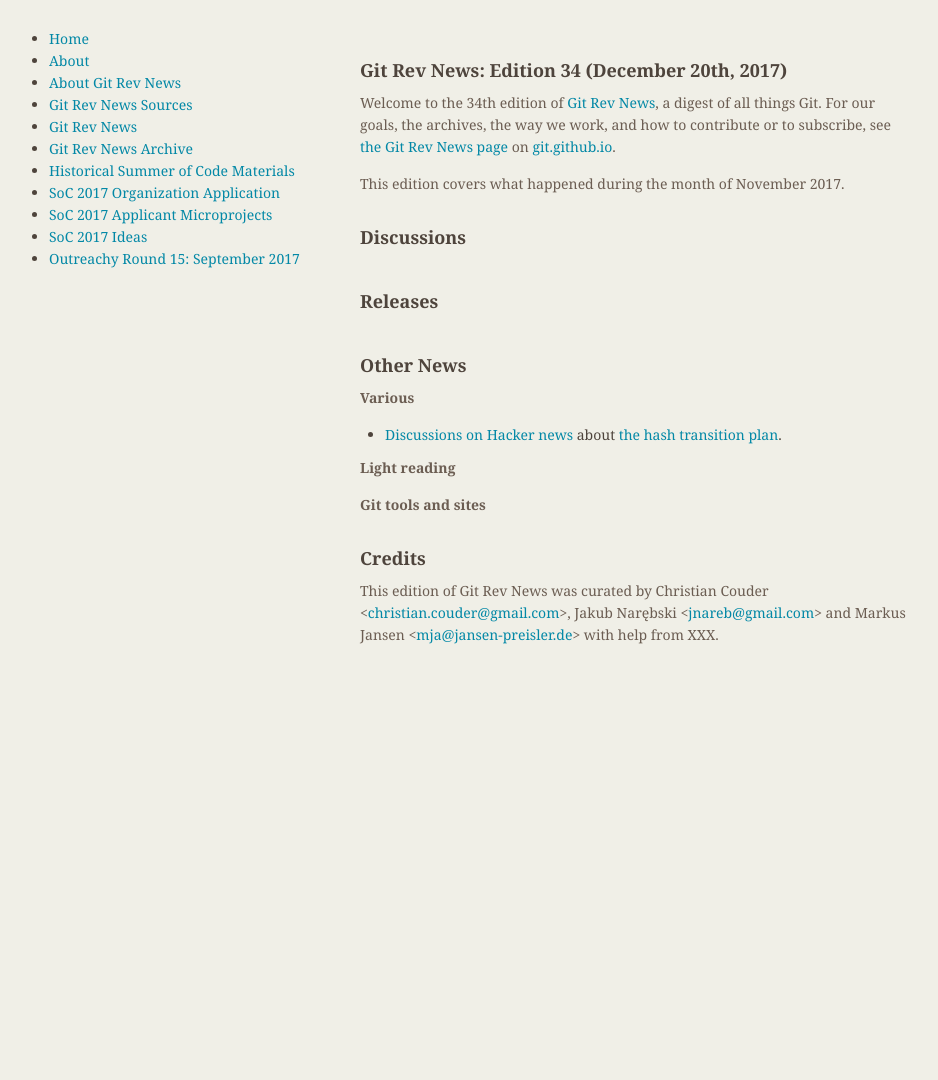
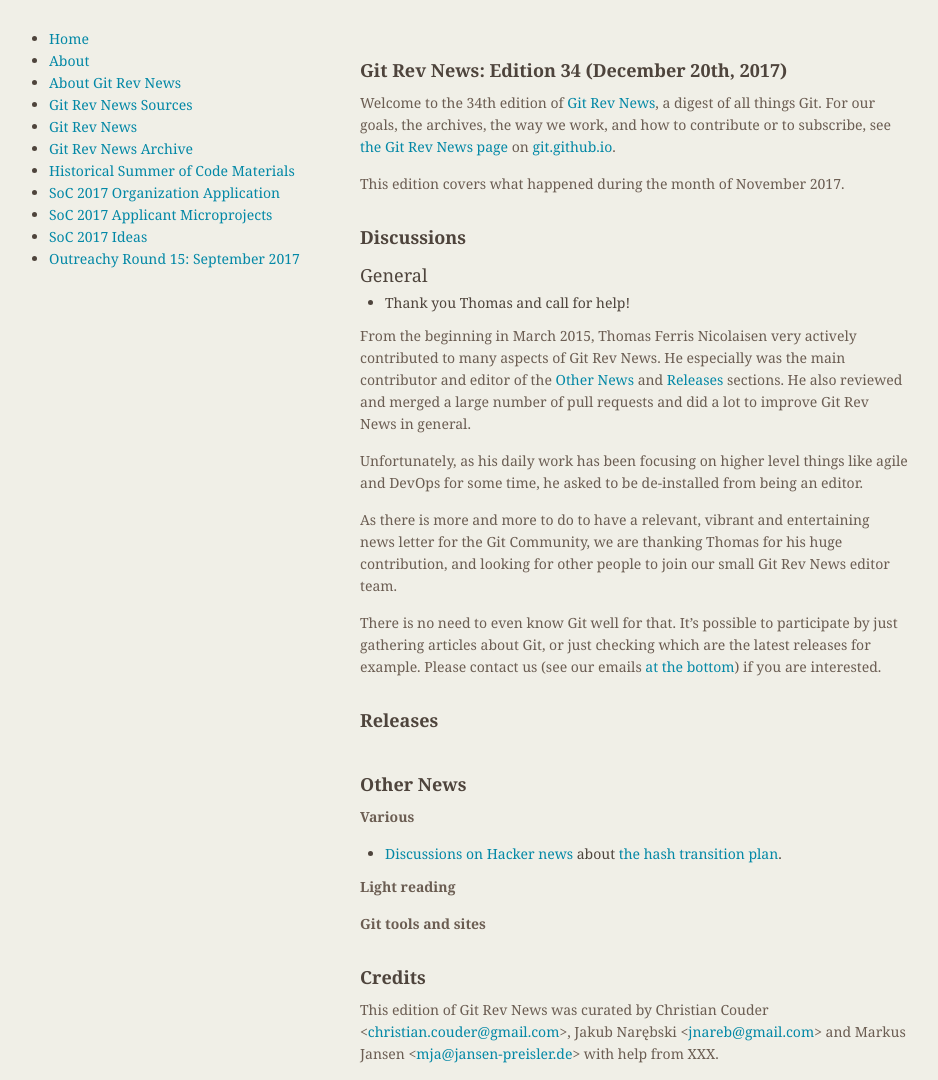
Before and after one commit to git/git.github.io, a Jekyll site: the page built from rev_news/drafts/edition-34.md, in a window 1280 px wide. Shown: the whole page, without its empty margins (174-1112 px from the left). Built offline with Jekyll 4.4.1, drawn with Linux system fonts in a browser that asks for light colours; before the commit the page ends 900 px from its top, so only the background shows below that.

Commit message:
rn-34: add article thanking Thomas

```diff
--- a/rev_news/drafts/edition-34.md
+++ b/rev_news/drafts/edition-34.md
@@ -17,9 +17,30 @@
 
 ## Discussions
 
-<!---
 ### General
--->
+
+* Thank you Thomas and call for help!
+
+From the beginning in March 2015, Thomas Ferris Nicolaisen very
+actively contributed to many aspects of Git Rev News. He especially
+was the main contributor and editor of the [Other News](#other news)
+and [Releases](#releases) sections. He also reviewed and merged a
+large number of pull requests and did a lot to improve Git Rev News in
+general.
+
+Unfortunately, as his daily work has been focusing on higher level
+things like agile and DevOps for some time, he asked to be
+de-installed from being an editor.
+
+As there is more and more to do to have a relevant, vibrant and
+entertaining news letter for the Git Community, we are thanking Thomas
+for his huge contribution, and looking for other people to join our
+small Git Rev News editor team.
+
+There is no need to even know Git well for that. It's possible to
+participate by just gathering articles about Git, or just checking
+which are the latest releases for example. Please contact us (see our
+emails [at the bottom](#credits)) if you are interested.
 
 <!---
 ### Reviews
```
